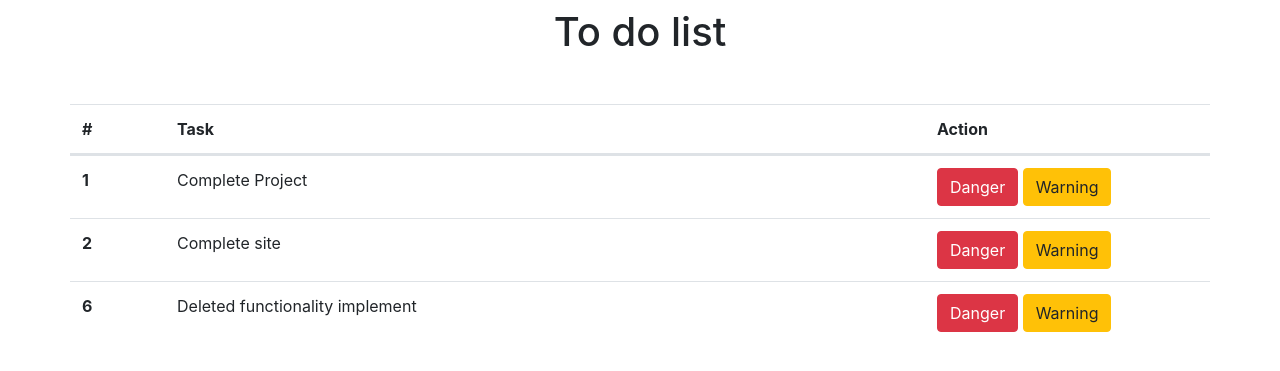
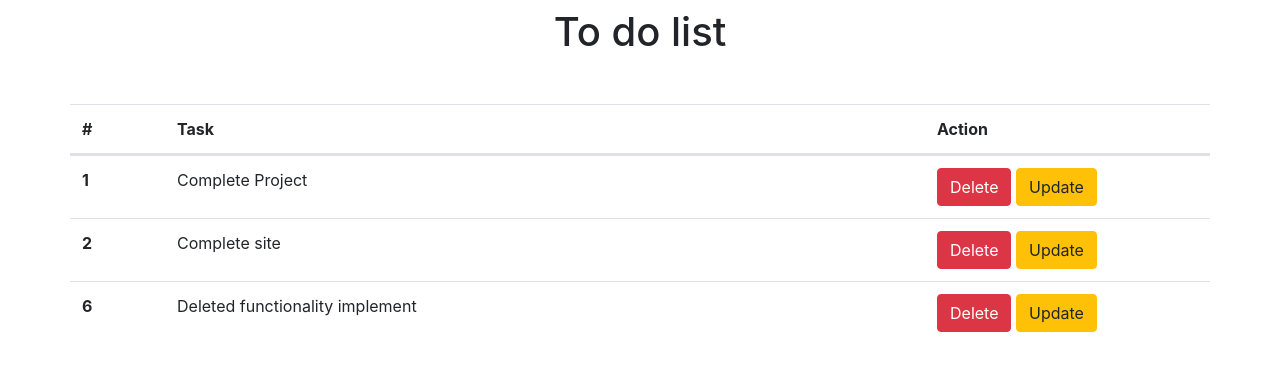
Before and after one commit to abdur-rehman-ali/Django-Projects, a Django app: page /show/ in a window 1280 px wide. Shown: the part 56-427 px from the top of the page. Run offline with Django 3.2, Linux system fonts and the light colour scheme; data comes from the database, SQL or seed files in the repository; both versions use the stored data as it was after the commit; some libraries are stand-ins or nearby versions.

Commit message:
Deleted functionality implemented

```diff
--- a/mySite/main/templates/main/showItem.html
+++ b/mySite/main/templates/main/showItem.html
@@ -17,8 +17,12 @@
         <th class="col-1">{{dt.id}}</th>
         <td class="col-8">{{dt.task}}</td>
         <td class="col-3">
-          <button type="button" class="btn btn-danger">Danger</button>
-          <button type="button" class="btn btn-warning">Warning</button>
+        <form action=" {% url 'delete' dt.id %} " method="POST" class="d-inline">
+         {% csrf_token %}
+        <input type="submit" class="btn btn-danger" value="Delete">
+        </form>
+
+          <button type="button" class="btn btn-warning">Update</button>
         </td>
       </tr>
       {% endfor %}
--- a/mySite/main/urls.py
+++ b/mySite/main/urls.py
@@ -3,5 +3,6 @@ from . import views
 
 urlpatterns = [
     path('',views.index,name='index'),
-    path('show/',views.showItems,name='showItems')
+    path('show/',views.showItems,name='showItems'),
+    path('<int:id>/',views.deleteItems,name="delete")
 ]
--- a/mySite/main/views.py
+++ b/mySite/main/views.py
@@ -1,5 +1,5 @@
 from django.shortcuts import render
-from django.http import HttpResponse
+from django.http import HttpResponse,HttpResponseRedirect
 from .models import ToDoListData
 from .forms import ToDoListForm
 
@@ -17,8 +17,17 @@ def index(request):
         'form':form
     })
 
+
 def showItems(request):
     data=ToDoListData.objects.all()
     return render(request,'main/showItem.html',{
         'data':data
     })
+
+
+#This function will delete data
+def deleteItems(request,id):
+    if request.method=="POST":
+        data = ToDoListData.objects.get(pk=id)
+        data.delete()
+    return HttpResponseRedirect("/show/")
```
Also changed, not shown: mySite/db.sqlite3.
